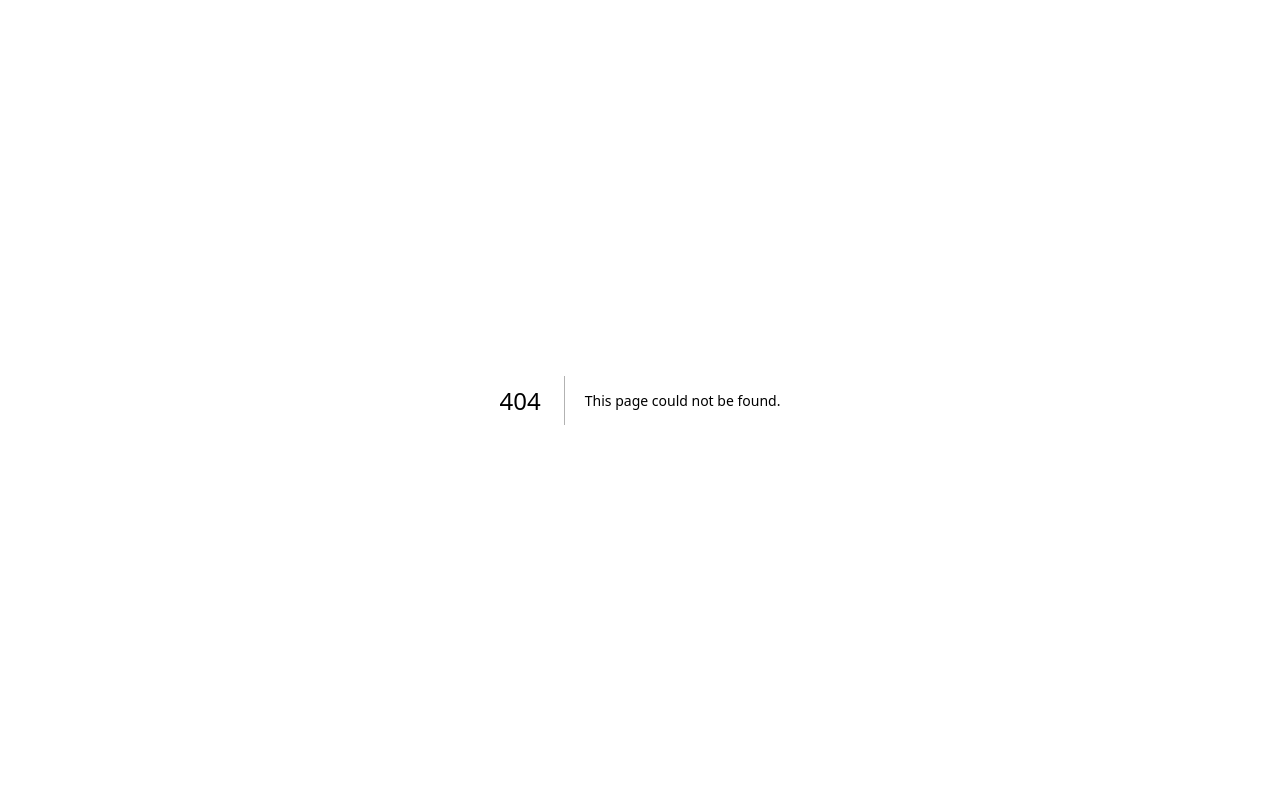
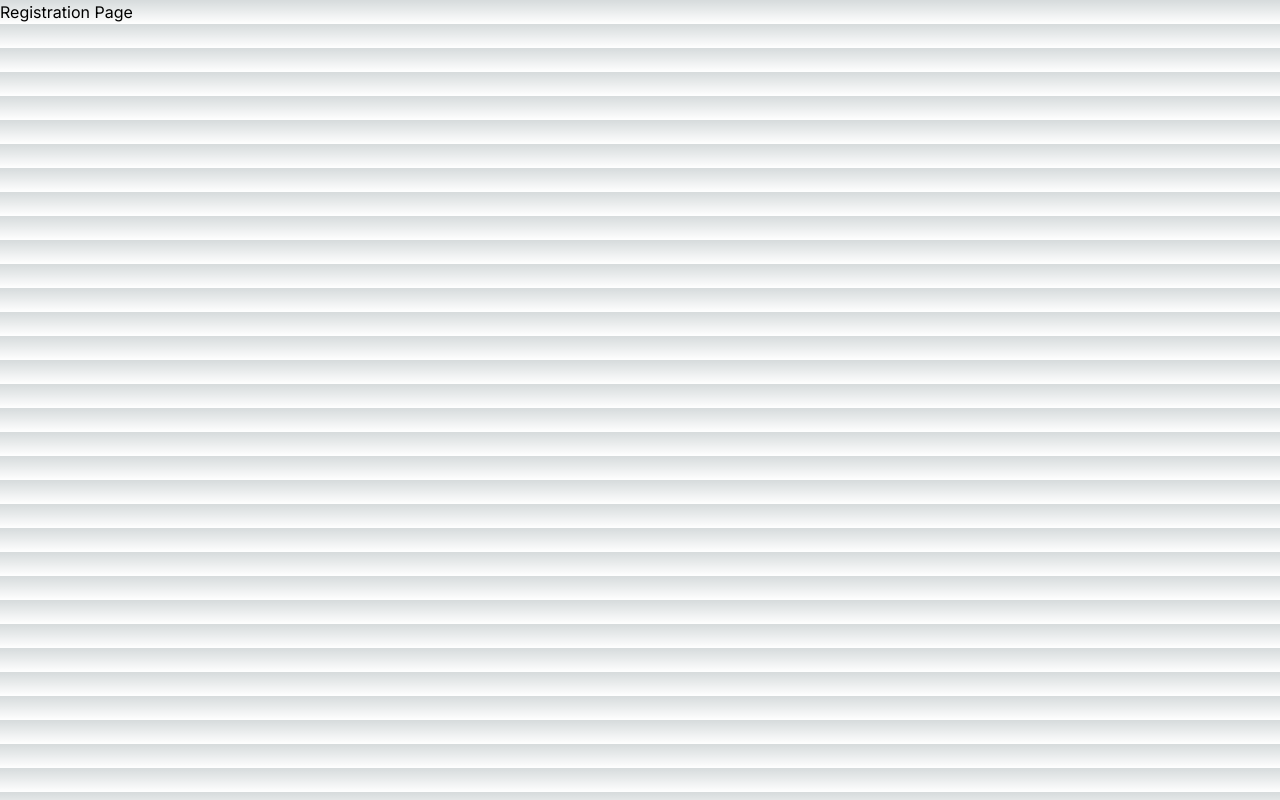
Before and after one commit to ShujaatAzim/Pokebook-Next, a Next.js app: page /register in a window 1280 px wide. Before the commit this address had no page. Built offline with nearby package versions, Linux system fonts and the light colour scheme.

Commit message:
feat: Add registration page.

```diff
--- /dev/null
+++ b/app/register/page.tsx
@@ -0,0 +1,3 @@
+export default function Page (): React.ReactElement {
+  return <div>Registration Page</div>
+}
```
